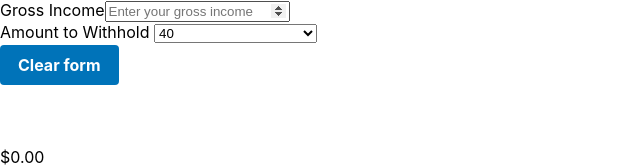
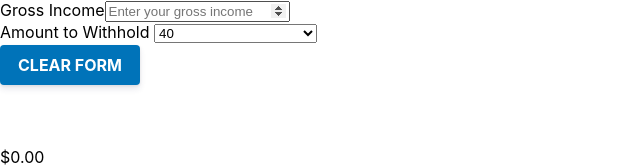
Before and after one commit to adriantoddross/set-aside, a React (Create React App) app: page / in a window 1280 px wide. Shown: the top 167 px of the page, without its empty margins (0-640 px from the left). Built offline with nearby package versions, Linux system fonts and the light colour scheme.

Commit message:
refine button ux

```diff
--- a/src/Components/Button.css
+++ b/src/Components/Button.css
@@ -31,6 +31,7 @@
   /* invisible border (will be colored on hover/focus) */
   border: solid 2px transparent;
   border-radius: 4px;
+  box-shadow: 0 4px 6px rgba(50,50,93,.11), 0 1px 3px rgba(0,0,0,.08);
 
   /* size comes from text & padding (no width/height) */
   padding: 0.5em 1em;
@@ -39,6 +40,9 @@
   color: #ffffff;
   background-color: #0073b9;
   font-weight: bold;
+  text-transform: uppercase;
+
+
  }
 
  .form-button:active {
@@ -55,4 +59,7 @@
   color: #0073b9;
   border-color: currentColor;
   background-color: white;
+  transform: translateY(-0.15em);
+  transition: all .15s ease;
+  -webkit-transition: all .15s ease;
  }
```
